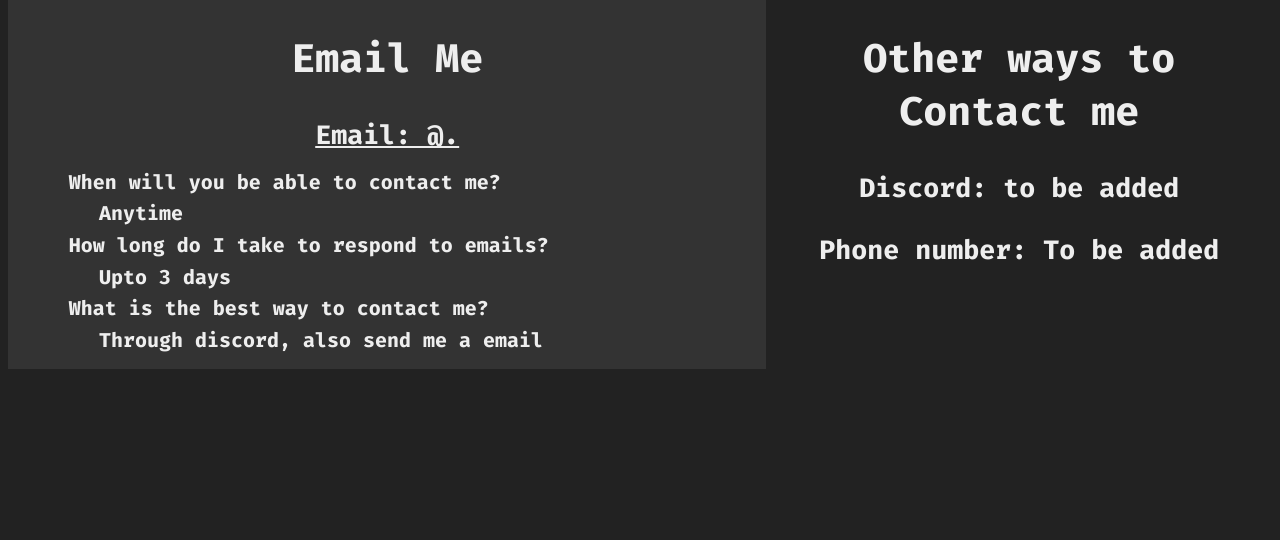
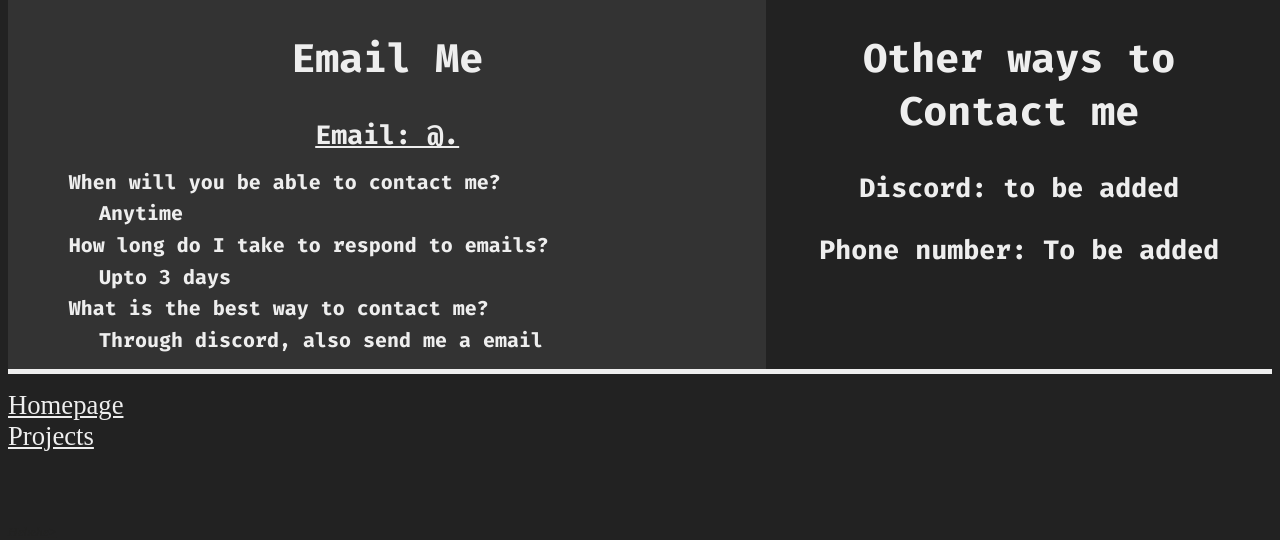
Before and after one commit to Yohello1/Yohello1_web, a PHP site: page /contact.html in a window 1280 px wide. Shown: the part 320-860 px from the top of the page. Before the commit the page ends 689 px from the top, so only its background shows below. Run offline with PHP 8.4, Linux system fonts and the light colour scheme.

Commit message:
Kind of finished contact page????

```diff
--- a/_config.yml
+++ /dev/null
@@ -1 +0,0 @@
-theme: jekyll-theme-slate
--- a/contact.css
+++ b/contact.css
@@ -19,6 +19,8 @@ h1 {
 .bar {
     height: 5px;
     background: #EEE;
+    width:100%;
+    float:left;
 }
 
 .email_stuff {
@@ -71,3 +73,24 @@ h4 {
     float:right;
     background-color: #222222;
 }
+.break{
+    width:100%;
+    height:100px;
+    float: left;
+}
+.links
+{
+    width:100%;
+    height:100px;
+    float:left;
+}
+.hehe{
+    font-size:10pt;
+    color:#222221;
+}
+.space
+{
+    float:left;
+    width:100%;
+    height:400px;
+}
--- a/contact.html
+++ b/contact.html
@@ -8,9 +8,12 @@
     <h1>Contact Me</h1>
     <div class="bar">
     </div>
+
     <div class="email_stuff">
         <h2>Email Me</h2>
-        <a href="mailto: @."><h3>Email: @.</h3></a>
+        <a href="mailto: @.">
+            <h3>Email: @.</h3>
+        </a>
         <h4 class="question">When will you be able to contact me?</h4>
         <h4 class="answer">Anytime</h4>
         <h4 class="question">How long do I take to respond to emails?</h4>
@@ -23,4 +26,15 @@
         <h3>Discord: to be added</h3>
         <h3>Phone number: To be added</h3>
     </div>
+    <br>
+    <!-- <div class="space"></div>
+    idk what to do with this?-->
+    <div class="bar"></div>
+    <div class="links">
+        <p class="links">
+            <a href="index.php">Homepage</a><br>
+            <a href="Projects/index.php">Projects</a><br><br><br><br><br>
+            <a href="sneaky.php" class="hehe"><i>Hehehe</i>></a>
+        </p>
+    </div>
 </body>
--- /dev/null
+++ b/sneaky.php
@@ -0,0 +1 @@
+<!-- someone will look in here, and see how bad this code is lol -->
```
